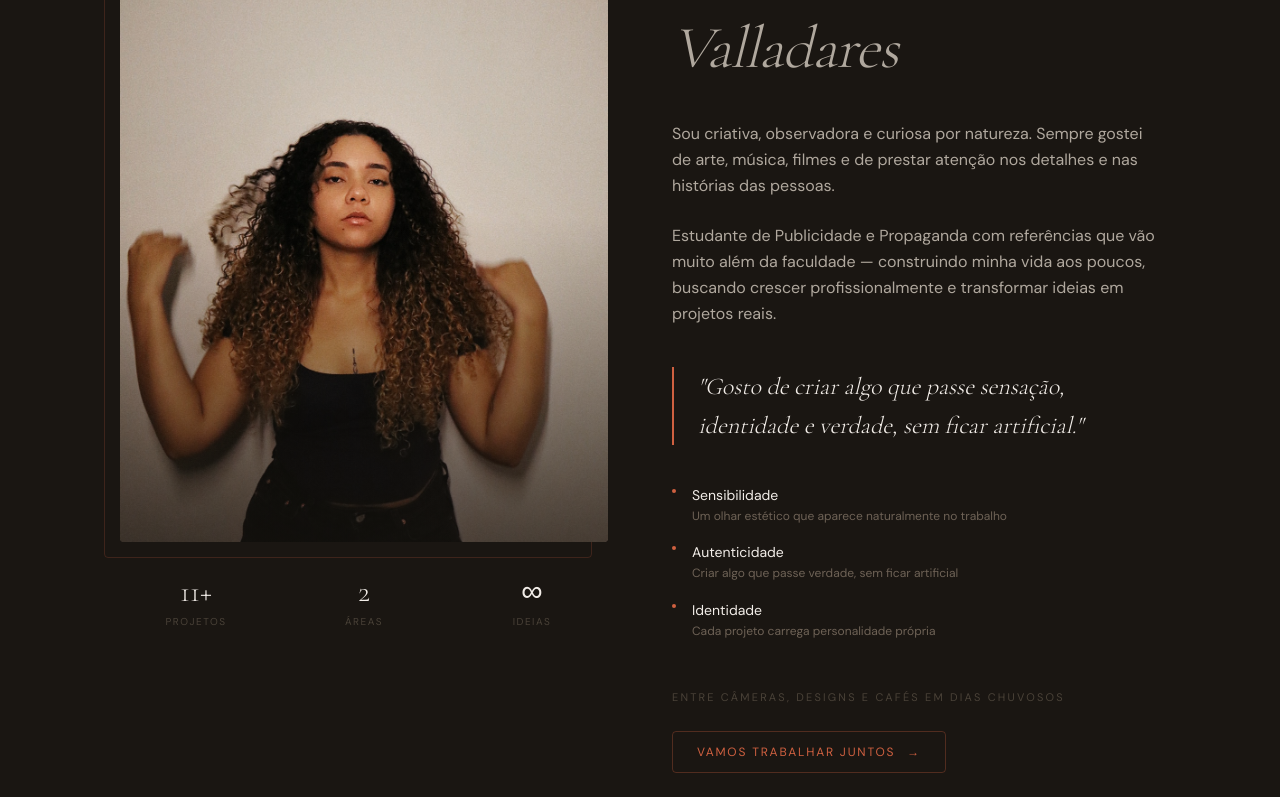
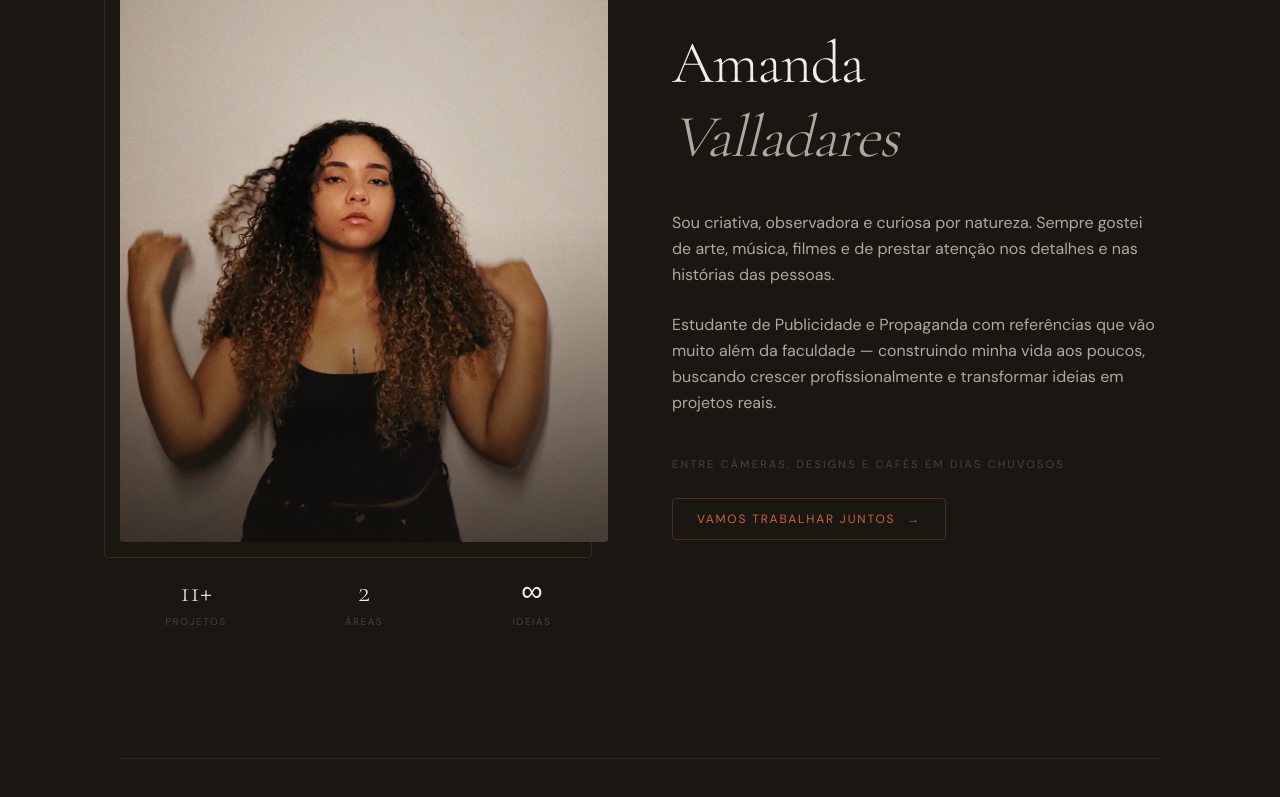
Before and after one commit to Endrio-Maciel/landing-page-amanda, a Next.js app: page / in a window 1280 px wide. Shown: the part 2000-2797 px from the top of the page. Built offline with nearby package versions, Linux system fonts and the light colour scheme.

Commit message:
Remove citação e lista de valores da seção Sobre

```diff
--- a/components/sections/About.tsx
+++ b/components/sections/About.tsx
@@ -2,23 +2,7 @@
 
 import Image from "next/image";
 import { motion } from "framer-motion";
-import {
-  RevealOnScroll,
-  RevealGroup,
-  RevealItem,
-} from "@/components/ui/RevealOnScroll";
-
-const VALORES = [
-  {
-    label: "Sensibilidade",
-    desc: "Um olhar estético que aparece naturalmente no trabalho",
-  },
-  {
-    label: "Autenticidade",
-    desc: "Criar algo que passe verdade, sem ficar artificial",
-  },
-  { label: "Identidade", desc: "Cada projeto carrega personalidade própria" },
-];
+import { RevealOnScroll, RevealGroup, RevealItem } from "@/components/ui/RevealOnScroll";
 
 const NUMEROS = [
   { valor: "11+", label: "Projetos" },
@@ -153,39 +137,6 @@ export function About() {
               </p>
             </RevealOnScroll>
 
-            <RevealOnScroll delay={0.15}>
-              <blockquote className="border-l-2 border-[var(--color-accent)] pl-6 mb-10">
-                <p
-                  className="text-xl md:text-2xl font-light leading-relaxed text-[#F2EDE8] italic"
-                  style={{ fontFamily: "var(--font-display, Georgia, serif)" }}
-                >
-                  "Gosto de criar algo que passe sensação, identidade e verdade,
-                  sem ficar artificial."
-                </p>
-              </blockquote>
-            </RevealOnScroll>
-
-            <RevealGroup
-              stagger={0.1}
-              delay={0.1}
-              amount={0.3}
-              className="space-y-4 mb-12"
-            >
-              {VALORES.map((v) => (
-                <RevealItem key={v.label} variant="slide-left">
-                  <div className="flex items-start gap-4 group">
-                    <span className="mt-1 w-1 h-1 rounded-full bg-[var(--color-accent)] flex-shrink-0 group-hover:scale-150 transition-transform duration-300" />
-                    <div>
-                      <p className="text-sm text-[#F2EDE8] mb-0.5">{v.label}</p>
-                      <p className="text-xs text-[#6E6256] leading-relaxed">
-                        {v.desc}
-                      </p>
-                    </div>
-                  </div>
-                </RevealItem>
-              ))}
-            </RevealGroup>
-
             <RevealOnScroll delay={0.2}>
               <p className="text-[11px] uppercase tracking-[0.2em] text-[#4A4238] mb-6 leading-relaxed">
                 Entre câmeras, designs e cafés em dias chuvosos
```
